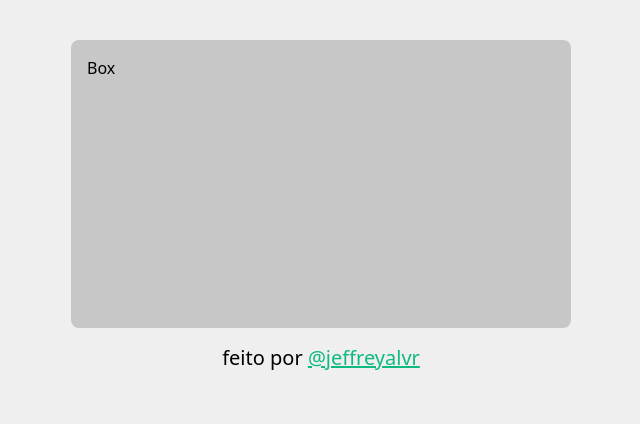
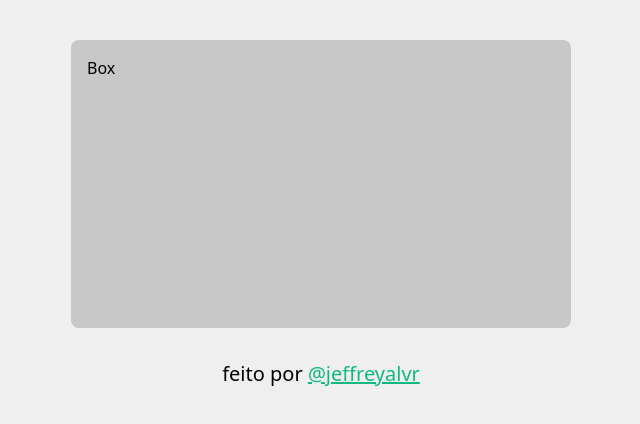
Before and after one commit to jeffreyalvr/incrementador-redux, a React (Vite) app: page / in a window 1280 px wide. Shown: the top 424 px of the page, without its empty margins (319-959 px from the left). Built offline with nearby package versions, Linux system fonts and the light colour scheme.

Commit message:
Adiciona gap-8 nos itens do div body

```diff
--- a/src/App.jsx
+++ b/src/App.jsx
@@ -5,7 +5,7 @@ import Footer from "./components/Footer";
 
 const App = () => {
   return (
-    <div className="flex flex-col gap-4 pb-8 w-full h-auto m-0 sm:m-10 sm:mx-auto sm:w-[500px]">
+    <div className="flex flex-col gap-4 pb-8 w-full h-auto m-0 sm:m-10 sm:mx-auto sm:w-[500px] sm:gap-8">
       <Box />
       <Footer />
     </div>
```
